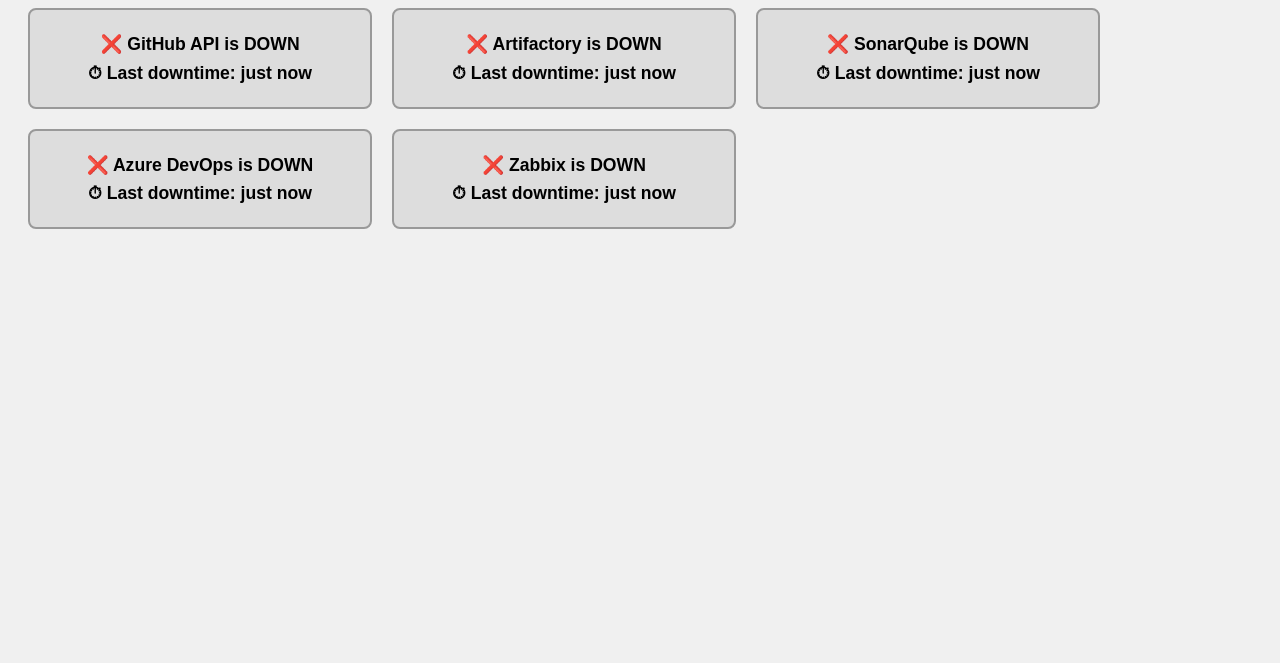
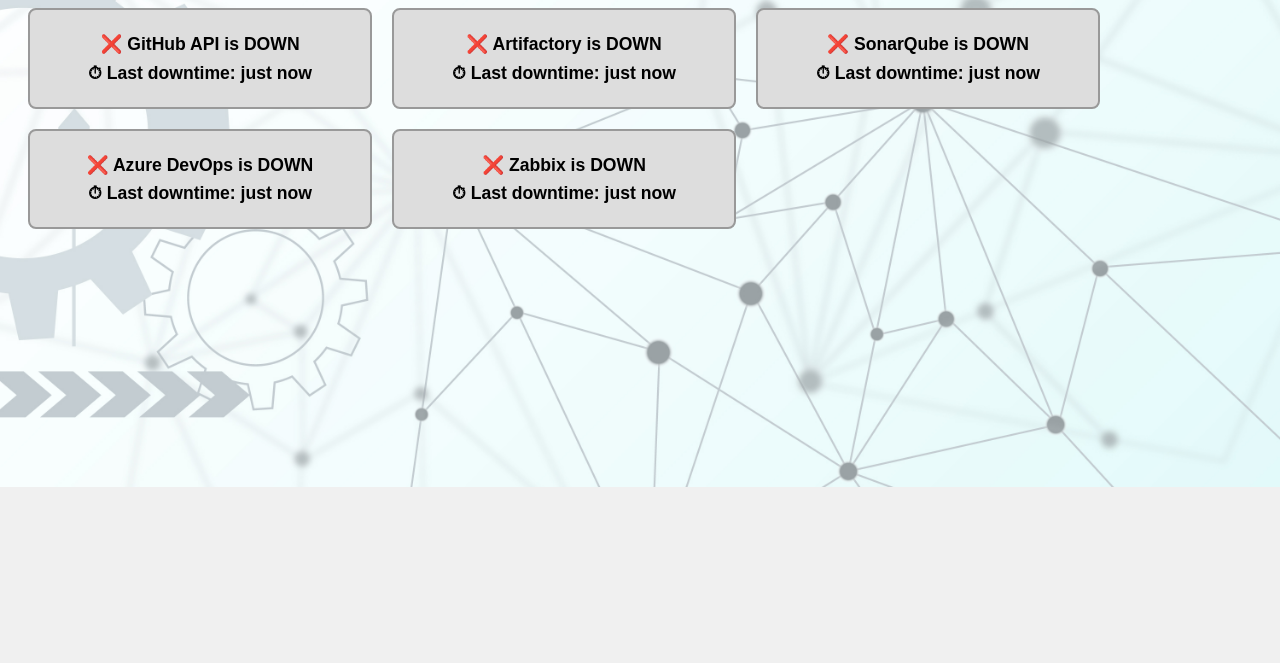
Before and after one commit to Kilma9/Availability-tracker, a website: page public/index.html in a window 1280 px wide. Shown: the part 137-800 px from the top of the page. Drawn offline with Linux system fonts and the light colour scheme; no server answers.

Commit message:
Add background image and update CSS for page background

```diff
--- a/public/style.css
+++ b/public/style.css
@@ -2,6 +2,10 @@
   font-family: Arial, sans-serif;
   padding: 20px;
   background-color: #f0f0f0;
+  background-image: url('../background.jpg');
+  background-size: cover;
+  background-repeat: no-repeat;
+  background-position: center center;
 }
 
 h1 {
```
